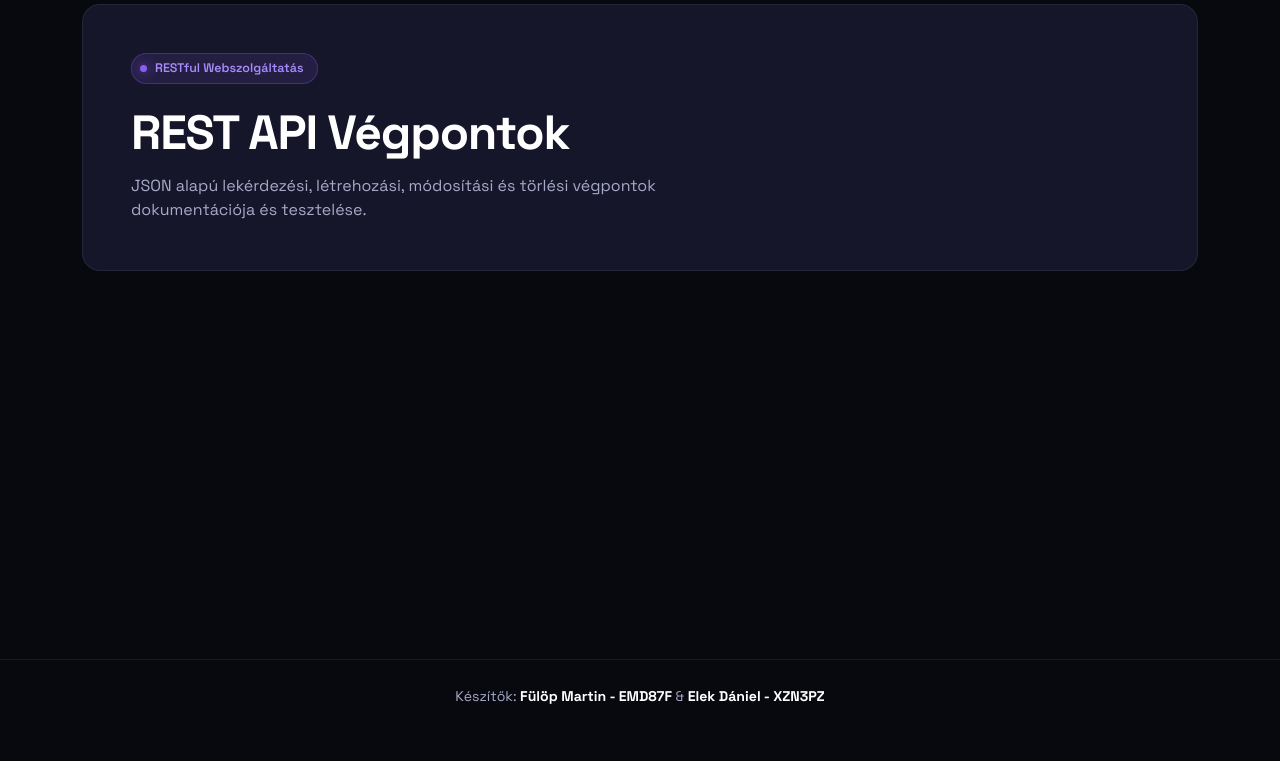
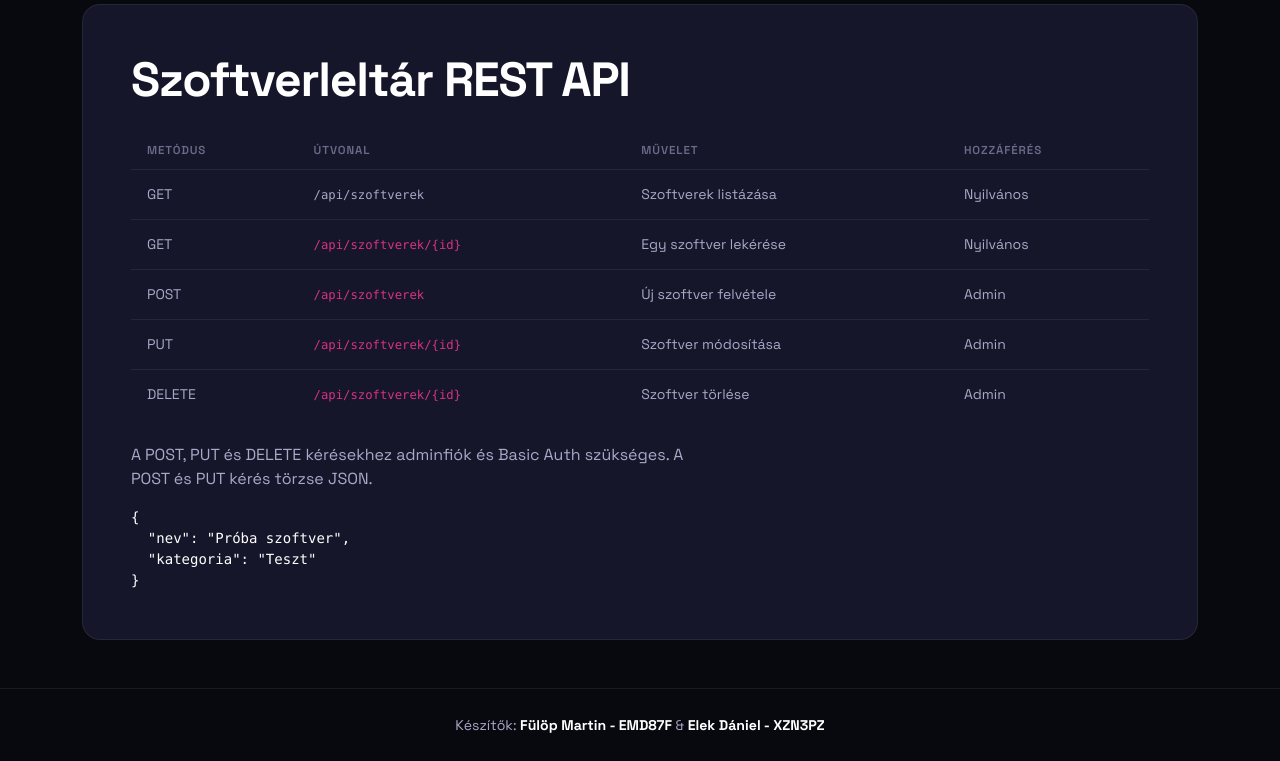
Before and after one commit to elekdaniel67/JavaGyakBead, a Spring Boot app: page /rest in a window 1280 px wide. Shown: the part 68-829 px from the top of the page. Before the commit the page ends 772 px from the top, so only its background shows below. Run offline with Spring Boot 4, Linux system fonts and the light colour scheme; some of the project's set-up classes (security, data sources, template engines, error pages and the like) are left out, and stand-ins take their place; some libraries are stand-ins or nearby versions.

Commit message:
Rest api 2
Rest api befejezése sima felhasználó/admin külön kezelése

```diff
--- a/src/main/java/com/example/beadando/security/WebSecurityConfig.java
+++ b/src/main/java/com/example/beadando/security/WebSecurityConfig.java
@@ -9,6 +9,7 @@ import org.springframework.security.crypto.bcrypt.BCryptPasswordEncoder;
 import org.springframework.security.crypto.password.PasswordEncoder;
 import org.springframework.security.web.SecurityFilterChain;
 import org.springframework.security.web.authentication.AuthenticationSuccessHandler;
+import jakarta.servlet.DispatcherType;
 
 @Configuration
 public class WebSecurityConfig {
@@ -52,6 +53,7 @@ public class WebSecurityConfig {
         http
                 .authenticationProvider(authenticationProvider())
                 .authorizeHttpRequests(auth -> auth
+                        .dispatcherTypeMatchers(DispatcherType.ERROR).permitAll()
                         .requestMatchers(
                                 "/",
                                 "/register",
@@ -60,7 +62,6 @@ public class WebSecurityConfig {
                                 "/kapcsolat",
                                 "/diagram",
                                 "/rest",
-                                "/api/**",
                                 "/css/**",
                                 "/js/**",
                                 "/img/**",
--- a/src/main/resources/templates/rest.html
+++ b/src/main/resources/templates/rest.html
@@ -4,9 +4,59 @@
 <body>
 <section class="container flex-grow-1 py-5">
     <div class="gc p-4 p-md-5 mt-4 afu">
-        <div class="hbadge"><span class="bdot"></span> RESTful Webszolgáltatás</div>
-        <h1 class="stitle text-white">REST API Végpontok</h1>
-        <p class="ssub mb-0">JSON alapú lekérdezési, létrehozási, módosítási és törlési végpontok dokumentációja és tesztelése.</p>
+        <h1 class="stitle text-white mb-4">Szoftverleltár REST API</h1>
+
+        <div class="table-responsive">
+            <table class="db-table">
+                <thead>
+                <tr>
+                    <th scope="col">Metódus</th>
+                    <th scope="col">Útvonal</th>
+                    <th scope="col">Művelet</th>
+                    <th scope="col">Hozzáférés</th>
+                </tr>
+                </thead>
+                <tbody>
+                <tr>
+                    <td>GET</td>
+                    <td><a th:href="@{/api/szoftverek}"><code>/api/szoftverek</code></a></td>
+                    <td>Szoftverek listázása</td>
+                    <td>Nyilvános</td>
+                </tr>
+                <tr>
+                    <td>GET</td>
+                    <td><code>/api/szoftverek/{id}</code></td>
+                    <td>Egy szoftver lekérése</td>
+                    <td>Nyilvános</td>
+                </tr>
+                <tr>
+                    <td>POST</td>
+                    <td><code>/api/szoftverek</code></td>
+                    <td>Új szoftver felvétele</td>
+                    <td>Admin</td>
+                </tr>
+                <tr>
+                    <td>PUT</td>
+                    <td><code>/api/szoftverek/{id}</code></td>
+                    <td>Szoftver módosítása</td>
+                    <td>Admin</td>
+                </tr>
+                <tr>
+                    <td>DELETE</td>
+                    <td><code>/api/szoftverek/{id}</code></td>
+                    <td>Szoftver törlése</td>
+                    <td>Admin</td>
+                </tr>
+                </tbody>
+            </table>
+        </div>
+
+        <p class="ssub mt-4">A POST, PUT és DELETE kérésekhez adminfiók és Basic Auth szükséges.
+            A POST és PUT kérés törzse JSON.</p>
+        <pre class="text-white mb-0"><code>{
+  "nev": "Próba szoftver",
+  "kategoria": "Teszt"
+}</code></pre>
     </div>
 </section>
 </body>
```
